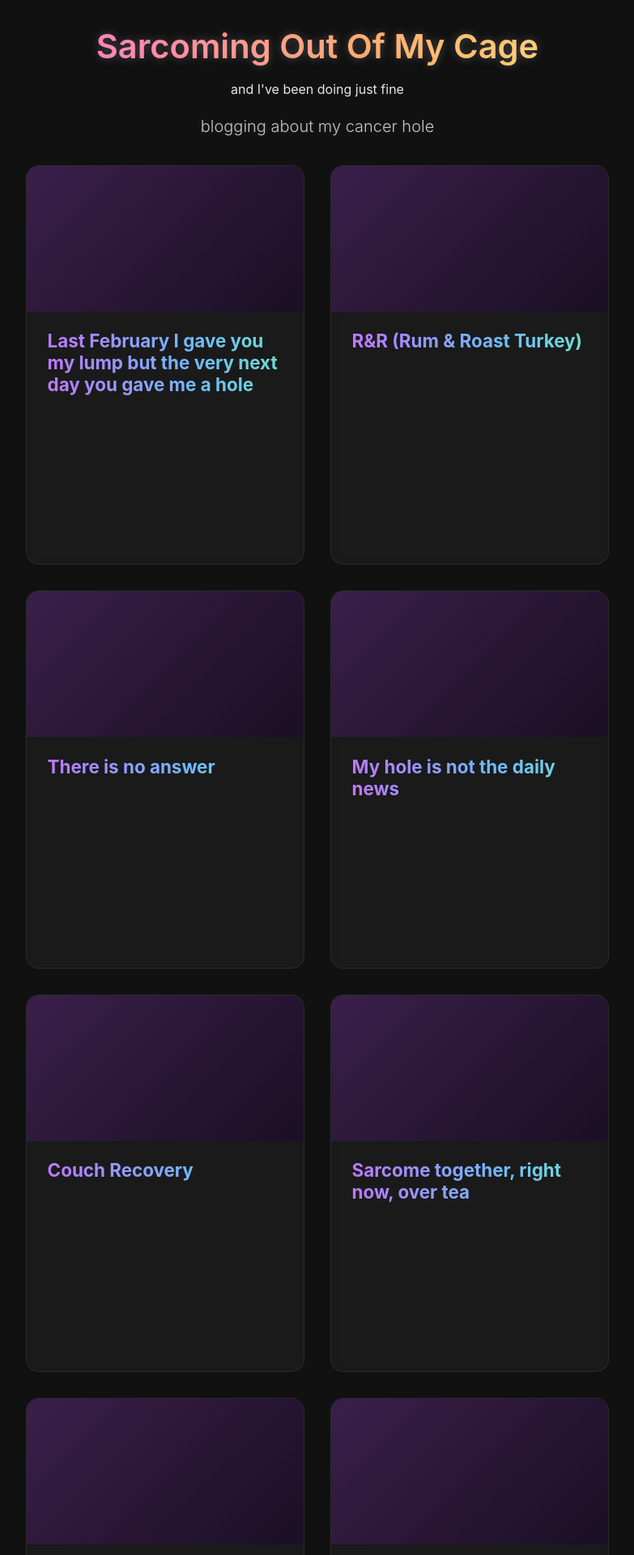
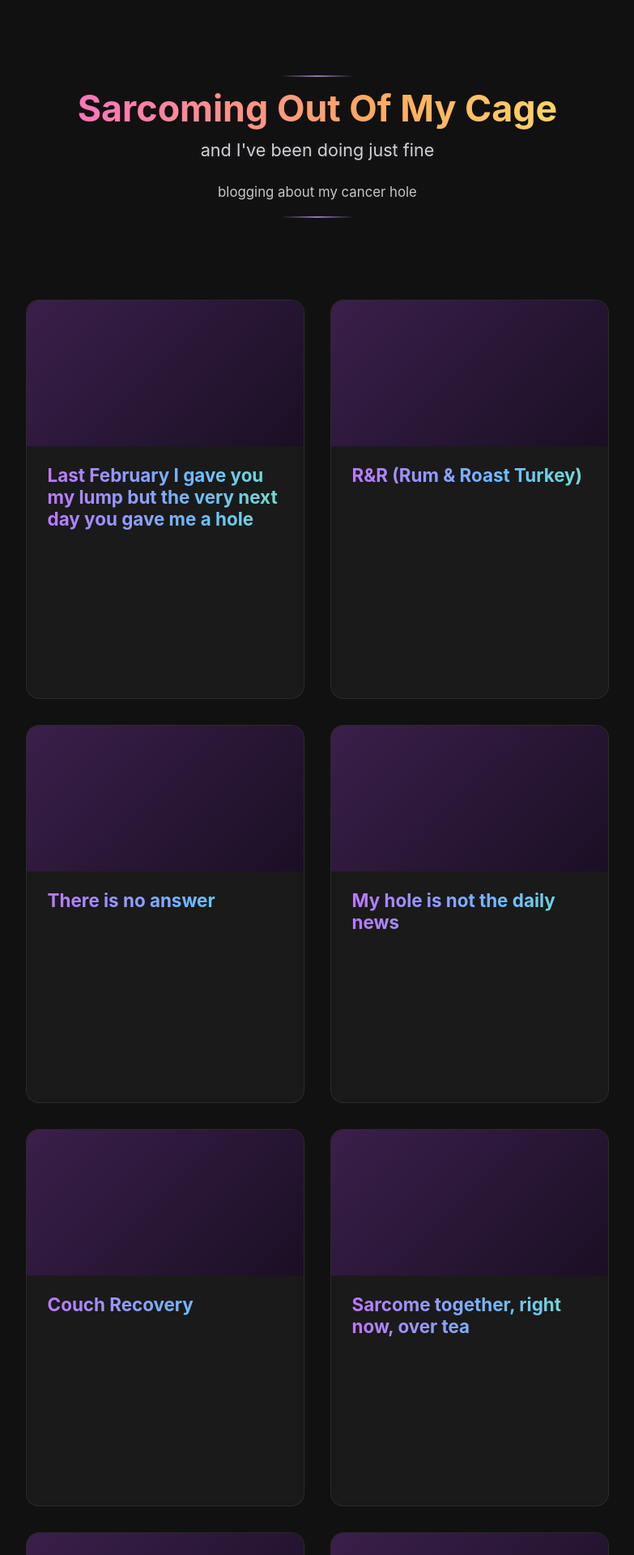
Before and after one commit to Marmitewarlock/suzal, a Jekyll site: the page built from blog.md, in a window 1280 px wide. Shown: the top 1920 px of the page at 81% size, without its empty margins (248-1031 px from the left). Built offline with Jekyll 4.4.1, drawn with Linux system fonts in a browser that asks for light colours.

Commit message:
Update royal-velvet.css

```diff
--- a/assets/css/royal-velvet.css
+++ b/assets/css/royal-velvet.css
@@ -10,7 +10,7 @@ body.theme-dark {
   --text-normal: #e6e6e6;
   --text-muted: #b3b3b3;
 
-  /* Accent colours */
+  /* Jewel-tone accents */
   --lavender: #cba6f7;
   --sapphire: #89b4fa;
   --teal: #94e2d5;
@@ -43,7 +43,7 @@ body.theme-dark {
   Typography
 ──────────────────────────────────────────────*/
 
-/* H1 — gradient */
+/* Gradient H1 */
 h1 {
   background: linear-gradient(
     90deg,
@@ -64,35 +64,20 @@ h1 {
   margin-bottom: 0.6em;
 }
 
-/* Jewel‑tone headings (H2/H4 swapped) */
-h2 {
-  color: var(--teal) !important;      /* teal */
-}
+/* Jewel-tone headings */
+h2 { color: var(--teal) !important; }
+h3 { color: var(--sapphire) !important; }
+h4 { color: var(--lavender) !important; }
+h5 { color: var(--gold) !important; }
+h6 { color: var(--rose) !important; }
 
-h3 {
-  color: var(--sapphire) !important;  /* sapphire */
-}
-
-h4 {
-  color: var(--lavender) !important;  /* lavender */
-}
-
-h5 {
-  color: var(--gold) !important;      /* gold */
-}
-
-h6 {
-  color: var(--rose) !important;      /* rose */
-}
-
-/* Paragraphs */
 p {
   color: var(--text-normal);
   line-height: 1.6;
   margin: 1em 0;
 }
 
-/* Normal text links — reversed gradient */
+/* Gradient links */
 a {
   background: linear-gradient(
     90deg,
@@ -115,7 +100,7 @@ a:hover {
   background-position: 100% 0;
 }
 
-/* Code blocks */
+/* Code */
 pre,
 code {
   background: var(--background-secondary);
@@ -173,89 +158,64 @@ ol {
 }
 
 /* Callout types */
-.callout[data-callout="note"] {
-  --text-accent: var(--sapphire);
-}
-.callout[data-callout="warning"] {
-  --text-accent: var(--gold);
-}
-.callout[data-callout="danger"] {
-  --text-accent: var(--rose);
-}
-.callout[data-callout="tip"] {
-  --text-accent: var(--teal);
-}
-.callout[data-callout="info"] {
-  --text-accent: var(--teal);
+.callout[data-callout="note"]    { --text-accent: var(--sapphire); }
+.callout[data-callout="warning"] { --text-accent: var(--gold); }
+.callout[data-callout="danger"]  { --text-accent: var(--rose); }
+.callout[data-callout="tip"]     { --text-accent: var(--teal); }
+.callout[data-callout="info"]    { --text-accent: var(--teal); }
+
+/*──────────────────────────────────────────────
+  BLOG HEADER — Title + Subtitle + Description
+──────────────────────────────────────────────*/
+
+.rv-blog-header.royal-crest {
+  text-align: center;
+  padding: 3rem 1rem 2.5rem;
+  margin-bottom: 3rem;
 }
 
-/* Royal Velvet Blog Layout */
-
-.rv-blog {
-  max-width: 720px;
-  margin: 0 auto;
-  padding: var(--space-4) var(--space-3);
+.crest-line {
+  width: 90px;
+  height: 2px;
+  margin: 0.8rem auto;
+  background: linear-gradient(90deg, transparent, var(--lavender), transparent);
+  opacity: 0.7;
 }
 
-.rv-blog-header {
-  margin-bottom: var(--space-5);
-  text-align: center;
+/* Title (uses gradient H1 styles) */
+.rv-blog-title {
+  font-size: 2.8rem;
+  margin: 0.4rem 0 0.2rem;
+  font-weight: 700;
+  line-height: 1.2;
 }
 
-.rv-blog-title {
-  font-size: var(--font-xxl);
-  color: var(--velvet);
-  margin-bottom: var(--space-2);
+/* Subtitle */
+.rv-blog-subtitle {
+  margin-top: 0.4rem;
+  font-size: 1.35rem;
+  font-weight: 400;
+  color: var(--lavender);
+  opacity: 0.9;
+  text-shadow: 0 0 8px rgba(203, 166, 247, 0.15);
 }
 
+/* Description */
 .rv-blog-description {
-  font-size: var(--font-md);
-  color: var(--ink-soft);
+  margin-top: 0.8rem;
+  font-size: 1.05rem;
+  line-height: 1.55;
+  max-width: 60ch;
+  margin-left: auto;
+  margin-right: auto;
+  color: var(--text-muted);
+  opacity: 0.85;
 }
 
-.rv-post-list {
-  list-style: none;
-  padding: 0;
-  margin: 0;
-}
+/*──────────────────────────────────────────────
+  POST GRID + CARDS
+──────────────────────────────────────────────*/
 
-.rv-post-item {
-  margin-bottom: var(--space-5);
-  padding-bottom: var(--space-4);
-  border-bottom: 1px solid var(--border-soft);
-}
-
-.rv-post-link {
-  text-decoration: none;
-  color: inherit;
-  display: block;
-}
-
-.rv-post-title {
-  font-size: var(--font-xl);
-  color: var(--velvet-dark);
-  margin-bottom: var(--space-1);
-  transition: color 0.2s ease;
-}
-
-.rv-post-link:hover .rv-post-title {
-  color: var(--gold);
-}
-
-.rv-post-date {
-  font-size: var(--font-sm);
-  color: var(--ink-soft);
-  display: block;
-  margin-bottom: var(--space-2);
-}
-
-.rv-post-excerpt {
-  font-size: var(--font-md);
-  color: var(--ink);
-  line-height: 1.6;
-}
-
-/* --- Grid --- */
 .post-grid {
   display: grid;
   gap: 2rem;
@@ -263,7 +223,6 @@ ol {
   margin-top: 2rem;
 }
 
-/* --- Card --- */
 .post-card {
   background: rgba(255, 255, 255, 0.04);
   border: 1px solid rgba(255, 255, 255, 0.08);
@@ -278,7 +237,7 @@ ol {
   border-color: rgba(255, 255, 255, 0.18);
 }
 
-/* --- Thumbnail --- */
+/* Thumbnail */
 .post-card-thumb {
   height: 180px;
   background-size: cover;
@@ -289,7 +248,7 @@ ol {
   background: linear-gradient(135deg, #3a1f4a, #1a0f24);
 }
 
-/* --- Link wrapper --- */
+/* Link wrapper */
 .post-card-link {
   display: block;
   padding: 1.4rem 1.6rem 1.6rem;
@@ -297,7 +256,7 @@ ol {
   text-decoration: none;
 }
 
-/* --- Title --- */
+/* Title */
 .post-card-title {
   font-size: 1.4rem;
   margin: 0 0 0.6rem;
@@ -305,7 +264,7 @@ ol {
   color: #f3eaff;
 }
 
-/* --- Meta (date + reading time) --- */
+/* Meta */
 .post-card-meta {
   display: flex;
   gap: 1rem;
@@ -318,42 +277,12 @@ ol {
   font-style: italic;
 }
 
-/* --- Excerpt --- */
+/* Excerpt */
 .post-card-excerpt {
   font-size: 1rem;
   line-height: 1.55;
   opacity: 0.85;
 }
-
-.velvet-banner {
-  padding: 3rem 1rem 2rem;
-  background: linear-gradient(135deg, #2a1438, #1a0f24 60%);
-  border-bottom: 1px solid rgba(255, 255, 255, 0.08);
-  text-align: center;
-}
-
-.rv-blog-title {
-  font-size: 2.6rem;
-  margin: 0;
-  color: #f3eaff;
-  text-shadow: 0 0 12px rgba(243, 234, 255, 0.25);
-}
-
-.rv-blog-description {
-  margin-top: 0.6rem;
-  font-size: 1.2rem;
-  opacity: 0.8;
-}
-
-.rv-blog-description {
-  margin-top: 0.6rem;
-  font-size: 1.25rem;
-  font-weight: 300;
-  opacity: 0.85;
-  color: #e8d9ff;
-  text-shadow: 0 0 8px rgba(232, 217, 255, 0.15);
-}
-
 
 /*──────────────────────────────────────────────
   Global Hard Override
```
